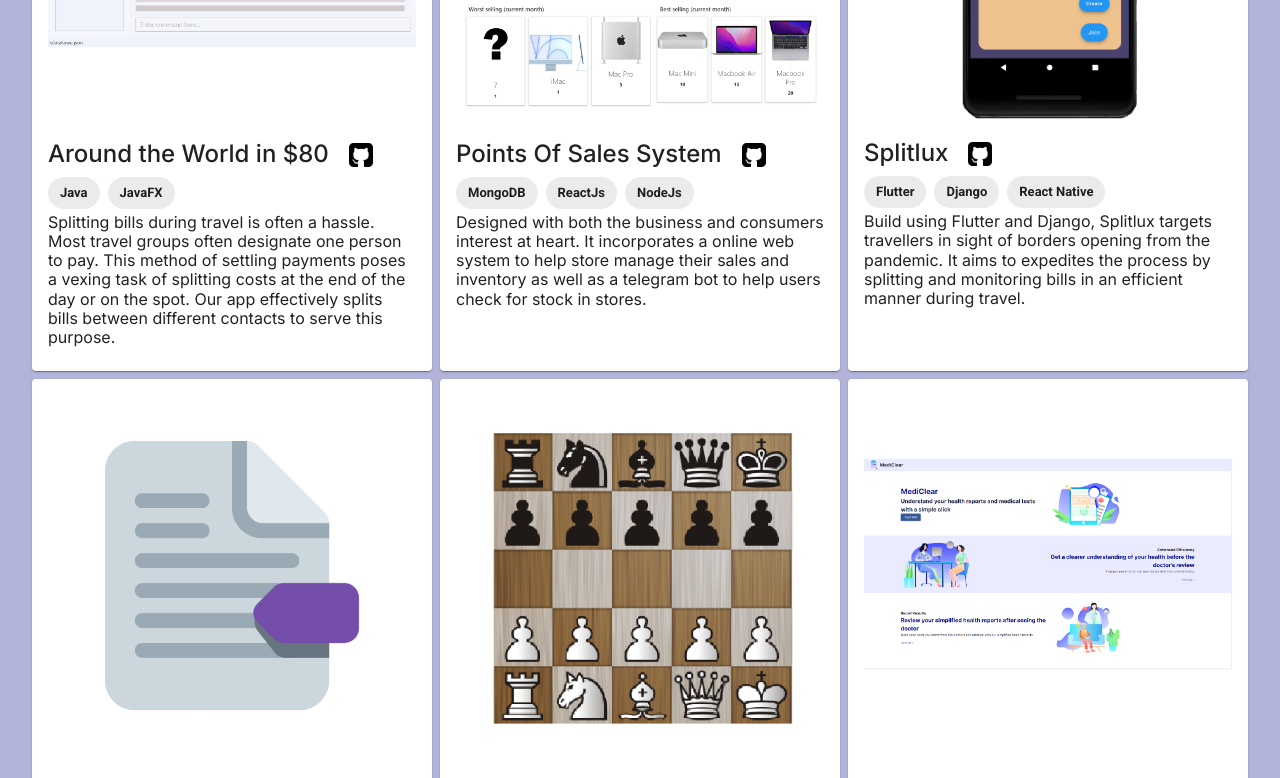
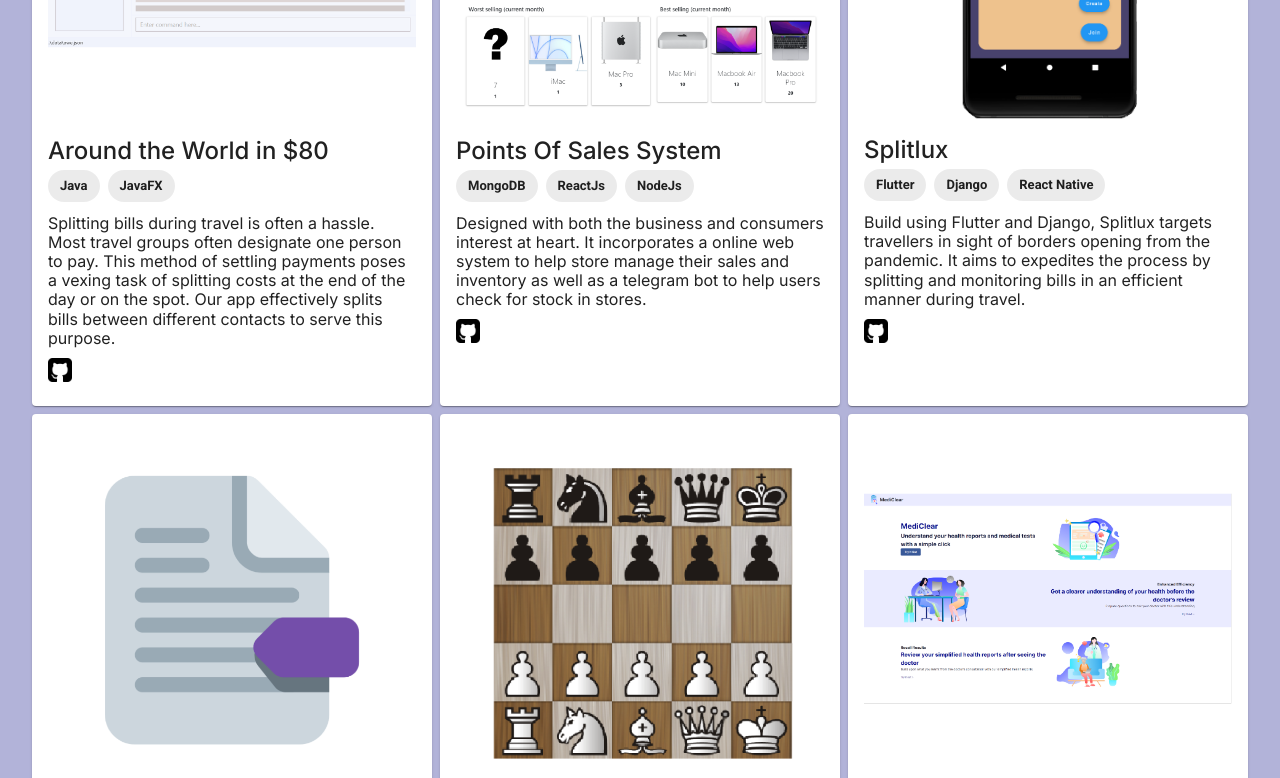
Before and after one commit to marcuspeh/marcuspeh.github.io, a Next.js app: page / in a window 1280 px wide. Shown: the part 3980-4758 px from the top of the page. Built offline with nearby package versions, Linux system fonts and the light colour scheme; no server answers.

Commit message:
Uodate styling of project card

```diff
--- a/components/project/projectCard.tsx
+++ b/components/project/projectCard.tsx
@@ -16,20 +16,20 @@ function ProjectCard(projectData: ProjectDataModel) {
       <CardContent>
         <Box className="subtitle">
           {projectData.title}
-          {
-            projectData.link && (
-              <Button href={projectData.link} target="_blank">
-                <Image src={GitHubImage} alt={"Project link"} className='max-w-32'/>
-              </Button>
-            )
-          }
         </Box>
         <Box className="flex flex-row flex-wrap">
           {
             projectData.tech.map(tech => <Chip label={tech.text} key={tech.id} className="mr-2 my-1 font-semibold background-dark primary-light" />)
           }
         </Box>
-        <Box className="text">{projectData.description}</Box>
+        <Box className="text my-2">{projectData.description}</Box>
+        {
+            projectData.link && (
+              <a href={projectData.link} target="_blank">
+                <Image src={GitHubImage} alt={"Project link"} className='max-w-32 inline'/>
+              </a>
+            )
+          }
       </CardContent>
     </Card>
   </Grid>
```
